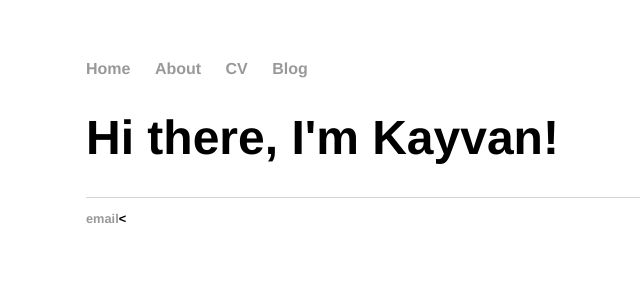
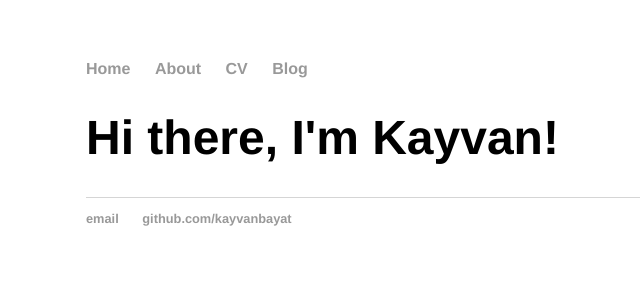
Before and after one commit to KayvanBayat/kayvanbayat.github.io, a Jekyll site: the page built from index.html, in a window 1280 px wide. Shown: the top 300 px of the page, without its empty margins (106-746 px from the left). Built offline with Jekyll 4.4.1, drawn with Linux system fonts in a browser that asks for light colours.

Commit message:
Update default.html

```diff
--- a/_layouts/default.html
+++ b/_layouts/default.html
@@ -21,4 +21,9 @@
 			</div><!-- /.container -->
 			<footer>
 	    		<ul>
-	        		<li><a href="mailto:kayvanbayat@gmail.com">email</a><
+	        		<li><a href="mailto:kayvanbayat@gmail.com">email</a></li>
+	        		<li><a href="https://github.com/kayvanbayat">github.com/kayvanbayat</a></li>
+				</ul>
+			</footer>
+		</body>
+	</html>
```
